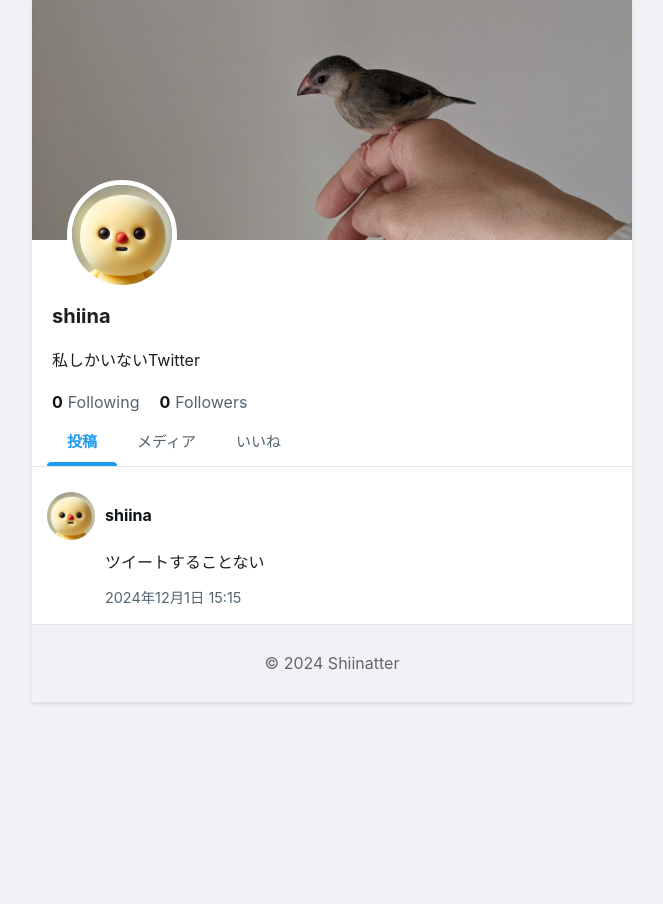
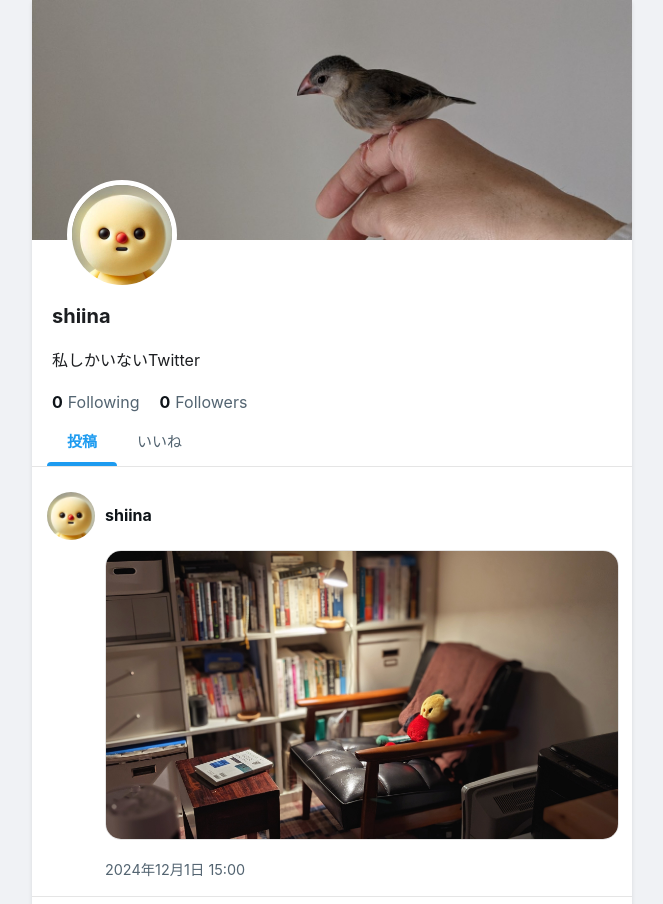
Before and after one commit to shiinaneko/shiinatter, a plain HTML site: page index.html in a window 1280 px wide. Shown: the top 904 px of the page, without its empty margins (308-971 px from the left). Before the commit the page ends 800 px from the top, so only its background shows below. Drawn offline with Linux system fonts and the light colour scheme.

Commit message:
画像を表示

```diff
--- a/index.html
+++ b/index.html
@@ -35,7 +35,6 @@
             </div>
             <div class="tabs">
                 <button class="tab-button active" data-tab="posts">投稿</button>
-                <button class="tab-button" data-tab="media">メディア</button>
                 <button class="tab-button" data-tab="likes">いいね</button>
             </div>
             <section id="posts">
--- a/posts.json
+++ b/posts.json
@@ -3,5 +3,11 @@
         "id": 1,
         "content": "ツイートすることない",
         "date": "2024-12-01T15:15:00"
+    },
+    {
+        "id": 2,
+        "content": "",
+        "date": "2024-12-01T15:00:00",
+        "image": "./images/post1.jpg"
     }
 ]
--- a/script.js
+++ b/script.js
@@ -35,10 +35,7 @@ document.addEventListener('DOMContentLoaded', () => {
             const response = await fetch('posts.json');
             const posts = await response.json();
 
-            // 投稿を日付の降順（最新が上）でソート
-            posts.sort((a, b) => new Date(b.date) - new Date(a.date));
-
-            // コンテナをクリア
+            posts.sort((a, b) => b.id - a.id);
             postsContainer.innerHTML = '';
 
             posts.forEach(post => {
@@ -59,6 +56,7 @@ document.addEventListener('DOMContentLoaded', () => {
                         <span class="post-author">shiina</span>
                     </div>
                     <div class="post-content">${escapeHTML(post.content)}</div>
+                    ${post.image ? `<div class="post-image"><img src="${post.image}" alt="投稿画像"></div>` : ''}
                     <div class="post-date">${formattedDate}</div>
                 `;
 
--- a/styles.css
+++ b/styles.css
@@ -169,3 +169,15 @@ footer {
 .stat-label {
     color: #536471;
 }
+
+/* styles.css に追加 */
+.post-image {
+    margin: 10px 0;
+    margin-left: 58px;
+}
+
+.post-image img {
+    max-width: 100%;
+    border-radius: 16px;
+    border: 1px solid #e5e5e5;
+}
```
Also changed, not shown: images/post1.jpg (added).
